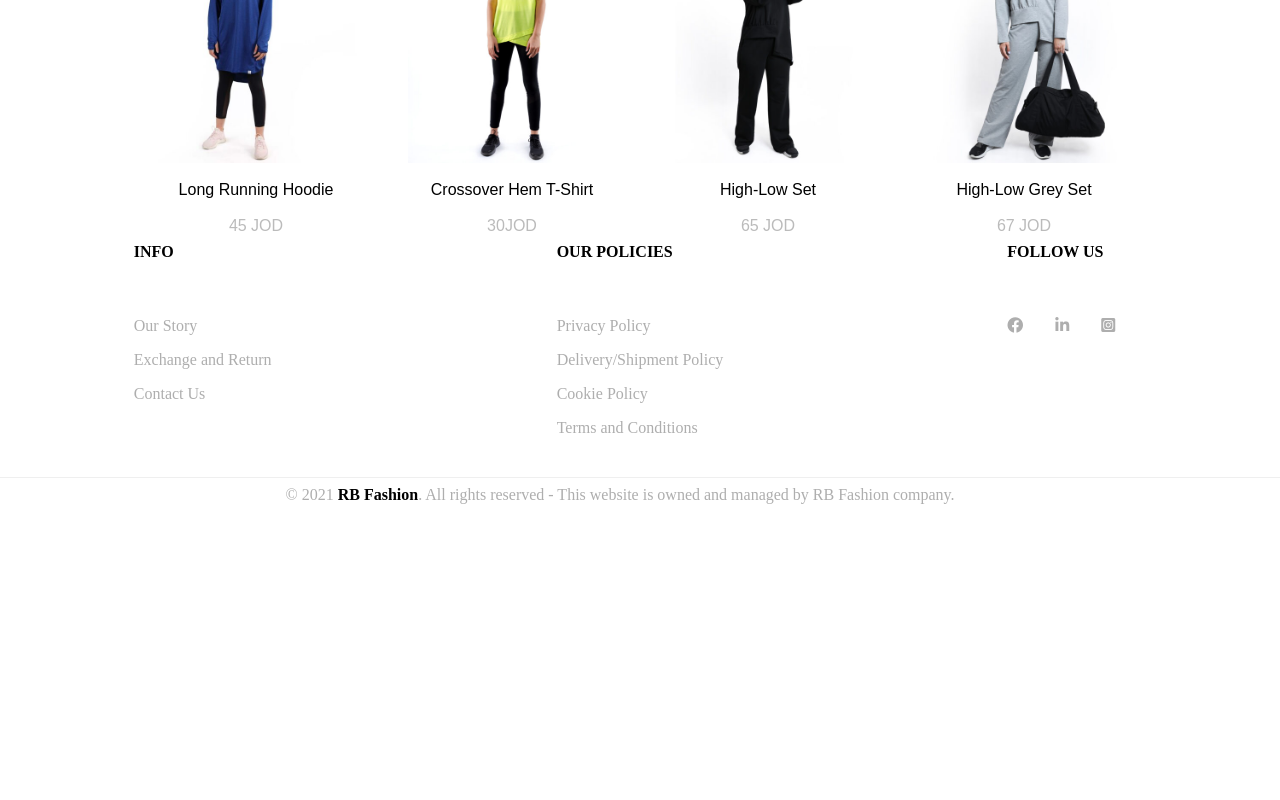
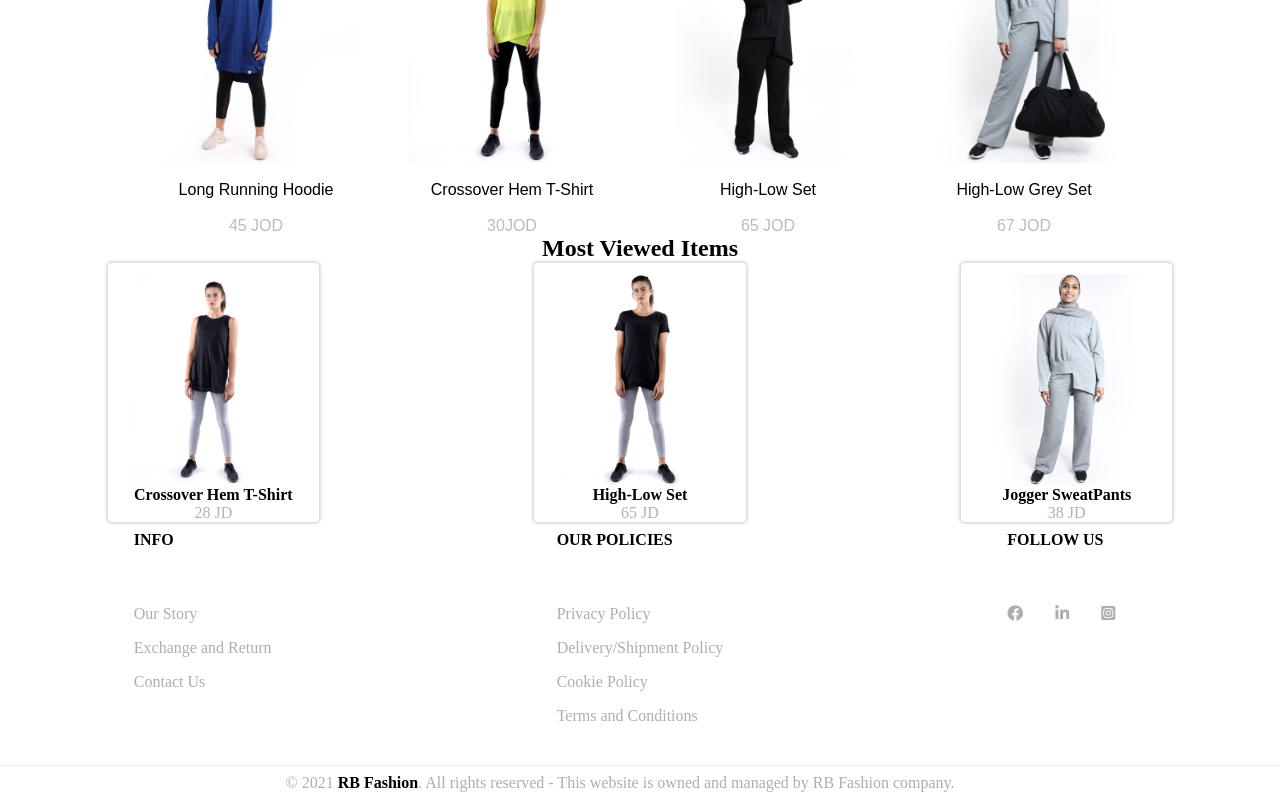
Before and after one commit to yaserananbeh/practiceProject, a React (Create React App) app: page / in a window 1280 px wide. Shown: the part 1021-1821 px from the top of the page. Before the commit the page ends 1533 px from the top, so only its background shows below. Built offline with nearby package versions, Linux system fonts and the light colour scheme.

Commit message:
merge rania work

```diff
--- a/src/components/App.js
+++ b/src/components/App.js
@@ -3,6 +3,7 @@ import HeroImage from "./HeroImage"
 import Footer from "./Footer"
 import ViewCards from "./ViewCards"
 import Navbar from "./Navbar"
+import MostViewed from "./MostViewed"
 
 
 export class App extends Component {
@@ -12,6 +13,7 @@ export class App extends Component {
         <Navbar/>
         <HeroImage/>
         <ViewCards/>
+        <MostViewed/>
         <Footer/>
       </div>
     )
--- a/src/components/Items.js
+++ b/src/components/Items.js
@@ -1,5 +1,5 @@
 import React, { Component } from "react";
-import "./mostViewed.css";
+import "../style/mostViewed.css";
 
 export class Items extends Component {
   render() {
```
Also changed, not shown: src/style/mostViewed.css (renamed from src/components/mostViewed.css).
